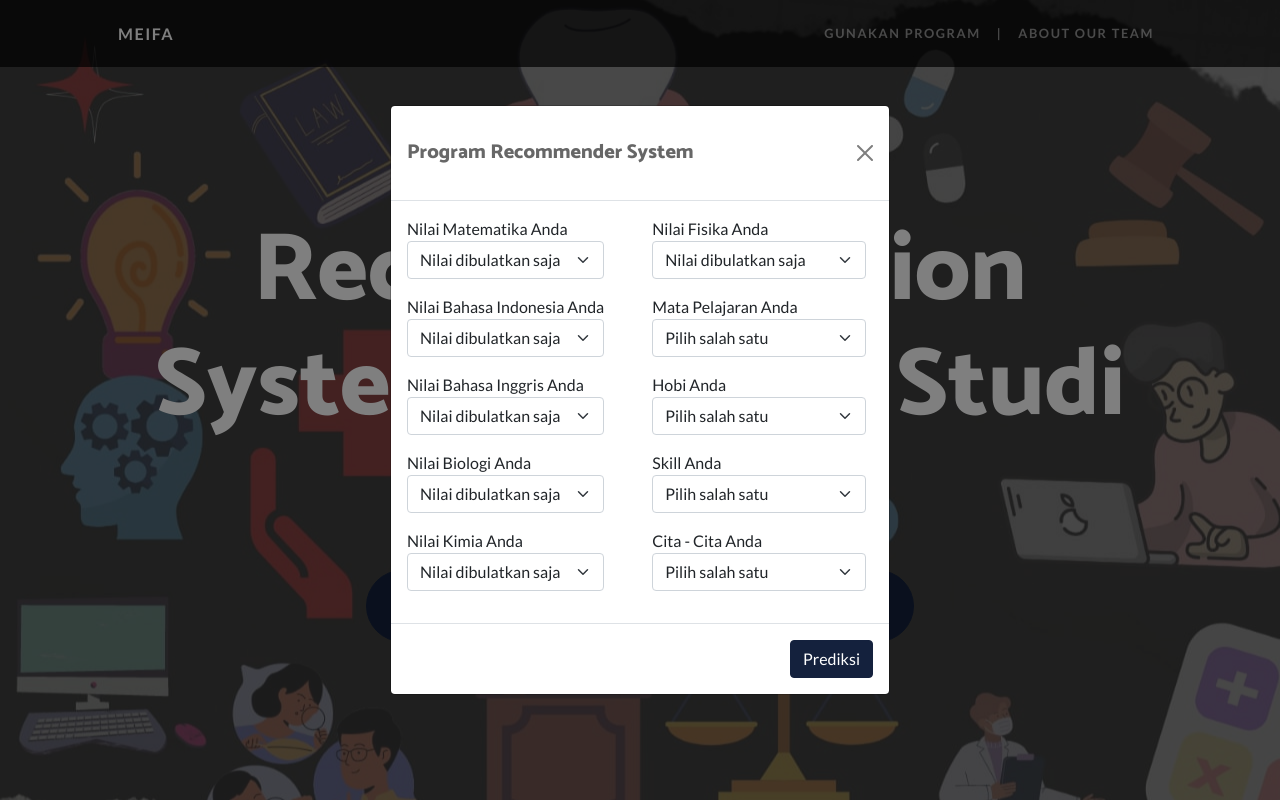
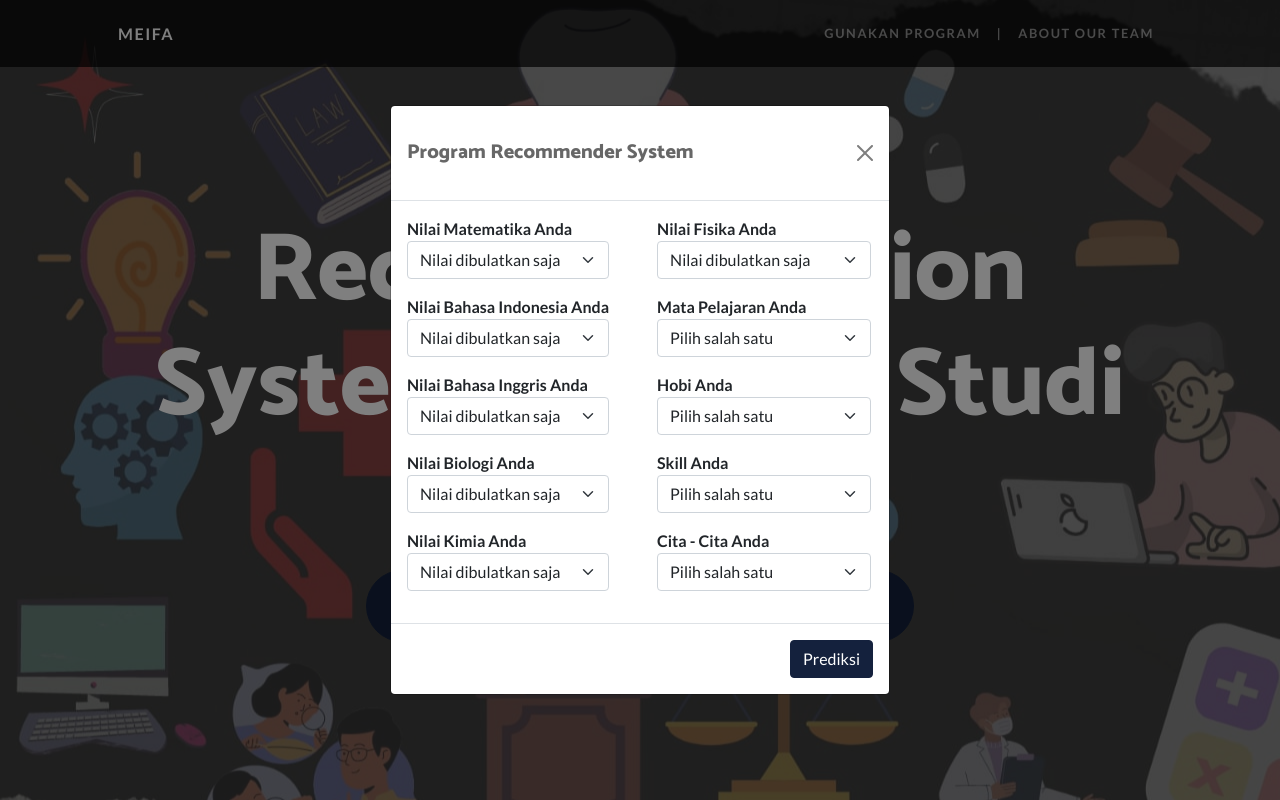
Before and after one commit to Fitrar25/Project-Akhir-MEIFA, a Flask app: page / in a window 1280 px wide, after a click on "GUNAKAN PROGRAM". Run offline with Flask 2, Linux system fonts and the light colour scheme; parts of the project's set-up code (start-up, migrations or seed data) failed here and were passed over; some libraries are stand-ins or nearby versions.

Commit message:
ganti tampilan form dan data

```diff
--- a/templates/index.html
+++ b/templates/index.html
@@ -7,7 +7,6 @@
         <meta name="author" content="" />
         <link rel="shortcut icon" href="../static/img/logo.png.jpg">
         <title>Recommendation System - MEIFA</title>
-        <link rel="icon" type="image/x-icon" href="assets/favicon.ico" />
         <script src="https://use.fontawesome.com/releases/v6.1.0/js/all.js" crossorigin="anonymous"></script>
         <link href="https://fonts.googleapis.com/css?family=Catamaran:100,200,300,400,500,600,700,800,900" rel="stylesheet" />
         <link href="https://fonts.googleapis.com/css?family=Lato:100,100i,300,300i,400,400i,700,700i,900,900i" rel="stylesheet" />
@@ -23,7 +22,7 @@
                 <div class="collapse navbar-collapse" id="navbarResponsive">
                     <ul class="navbar-nav ms-auto">
                         <li class="nav-item"><a class="nav-link" data-bs-toggle="modal" data-bs-target="#staticBackdrop">Gunakan Program</a></li>
-                        <li class="nav-item"><a class="nav-link" href="#">|</a></li>
+                        <li class="nav-item"><a class="nav-link">|</a></li>
                         <li class="nav-item"><a class="nav-link" href="#MEIFA">About Our Team</a></li>
                     </ul>
                 </div>
@@ -172,7 +171,7 @@
                     <form action="/predict" method="post">
                         <div class="row gx-5">
                         <div class="col-auto">
-                        <label for="MTK_IPA">Nilai Matematika Anda</label>
+                        <label class="fw-bold" for="MTK_IPA">Nilai Matematika Anda</label>
                         <select class="form-select mb-3" name="MTK_IPA" id="MTK_IPA" required>
                           <option value="" selected disabled>Nilai dibulatkan saja</option>
                           <option value="1">100</option>
@@ -183,7 +182,7 @@
                           <option value="5">Kecil dari 50</option>
                         </select>
 
-                        <label for="Indo_IPA">Nilai Bahasa Indonesia Anda</label>
+                        <label class="fw-bold" for="Indo_IPA">Nilai Bahasa Indonesia Anda</label>
                         <select class="form-select mb-3" name="Indo_IPA" id="Indo_IPA" required>
                           <option value="" selected disabled>Nilai dibulatkan saja</option>
                           <option value="1">100</option>
@@ -194,7 +193,7 @@
                           <option value="5">Kecil dari 50</option>
                         </select>
 
-                        <label for="Eng_IPA">Nilai Bahasa Inggris Anda</label>
+                        <label class="fw-bold" for="Eng_IPA">Nilai Bahasa Inggris Anda</label>
                         <select class="form-select mb-3" name="Eng_IPA" id="Eng_IPA" required>
                           <option value="" selected disabled>Nilai dibulatkan saja</option>
                           <option value="1">100</option>
@@ -205,7 +204,7 @@
                           <option value="5">Kecil dari 50</option>
                         </select>
 
-                        <label for="Biologi_IPA">Nilai Biologi Anda</label>
+                        <label class="fw-bold" for="Biologi_IPA">Nilai Biologi Anda</label>
                         <select class="form-select mb-3" name="Biologi_IPA" id="Biologi_IPA" required>
                           <option value="" selected disabled>Nilai dibulatkan saja</option>
                           <option value="1">100</option>
@@ -216,7 +215,7 @@
                           <option value="5">Kecil dari 50</option>
                         </select>
 
-                        <label for="Kimia_IPA">Nilai Kimia Anda</label>
+                        <label class="fw-bold" for="Kimia_IPA">Nilai Kimia Anda</label>
                         <select class="form-select mb-3" name="Kimia_IPA" id="Kimia_IPA" required>
                           <option value="" selected disabled>Nilai dibulatkan saja</option>
                           <option value="1">100</option>
@@ -229,7 +228,7 @@
                         </div>
 
                     <div class="col-auto">
-                        <label for="Fisika_IPA">Nilai Fisika Anda</label>
+                        <label class="fw-bold" for="Fisika_IPA">Nilai Fisika Anda</label>
                         <select class="form-select mb-3" name="Fisika_IPA" id="Fisika_IPA" required>
                           <option value="" selected disabled>Nilai dibulatkan saja</option>
                           <option value="1">100</option>
@@ -240,7 +239,7 @@
                           <option value="5">Kecil dari 50</option>
                         </select>
 
-                        <label for="MataPelajaranDisukai_IPA">Mata Pelajaran Anda</label>
+                        <label class="fw-bold" for="MataPelajaranDisukai_IPA">Mata Pelajaran Anda</label>
                         <select class="form-select mb-3" name="MataPelajaranDisukai_IPA" id="MataPelajaranDisukai_IPA" required>
                           <option value="" selected disabled>Pilih salah satu</option>
                           <option value="0">Matematika</option>
@@ -252,7 +251,7 @@
                           <option value="1">Lainnya</option>
                         </select>
 
-                        <label for="Hobi_IPA">Hobi Anda</label>
+                        <label class="fw-bold" for="Hobi_IPA">Hobi Anda</label>
                         <select class="form-select mb-3" name="Hobi_IPA" id="Hobi_IPA" required>
                           <option value="" selected disabled>Pilih salah satu</option>
                           <option value="0">Gaming</option>
@@ -266,7 +265,7 @@
                           <option value="2">Lainnya</option>
                         </select>
 
-                        <label for="Skill_IPA">Skill Anda</label>
+                        <label class="fw-bold" for="Skill_IPA">Skill Anda</label>
                         <select class="form-select mb-3" name="Skill_IPA" id="Skill_IPA" required>
                           <option value="" selected disabled>Pilih salah satu</option>
                           <option value="0">Bahasa Pemograman</option>
@@ -279,7 +278,7 @@
                           <option value="1">Lainnya</option>
                         </select>
 
-                        <label for="Cita2_IPA">Cita - Cita Anda</label>
+                        <label class="fw-bold" for="Cita2_IPA">Cita - Cita Anda</label>
                         <select class="form-select mb-3" name="Cita2_IPA" id="Cita2_IPA" required>
                           <option value="" selected disabled>Pilih salah satu</option>
                           <option value="0">Programmer</option>
@@ -314,8 +313,11 @@
                         <h3 class="text-center">Rekomendasi Jurusan yang sesuai</h2>
                           {% if hasil %}
                           <br>
-                          <p class="text-center">Anda cocok di jurusan berikut :<span class="fw-bold"><br>{{hasil}}</span> <br><br> Berikut Porgram Studinya : <br> <span class="fw_bold">{{detil}}</span></p>
-                          <br>
+                          <p class="text-center">Anda cocok di jurusan berikut :<span class="fw-bold"><br>{{hasil}}</span> <br><br> Program Studi Jurusan :
+                            <br>{% for prodi in detil %}
+                            <span class="fw-bold">{{prodi}} <br/>
+                            {% endfor %}</span></p>
+
                           <p class="text-center">Terima Kasih Sudah Menggunakan Program Kami</p>
                           {% else %}
                           <p style="padding-left: 75px;">Silahkan Gunakan Program Terlebih Dahulu!!</p>
```
Also changed, not shown: model/survey.csv (+24 -24 lines).
